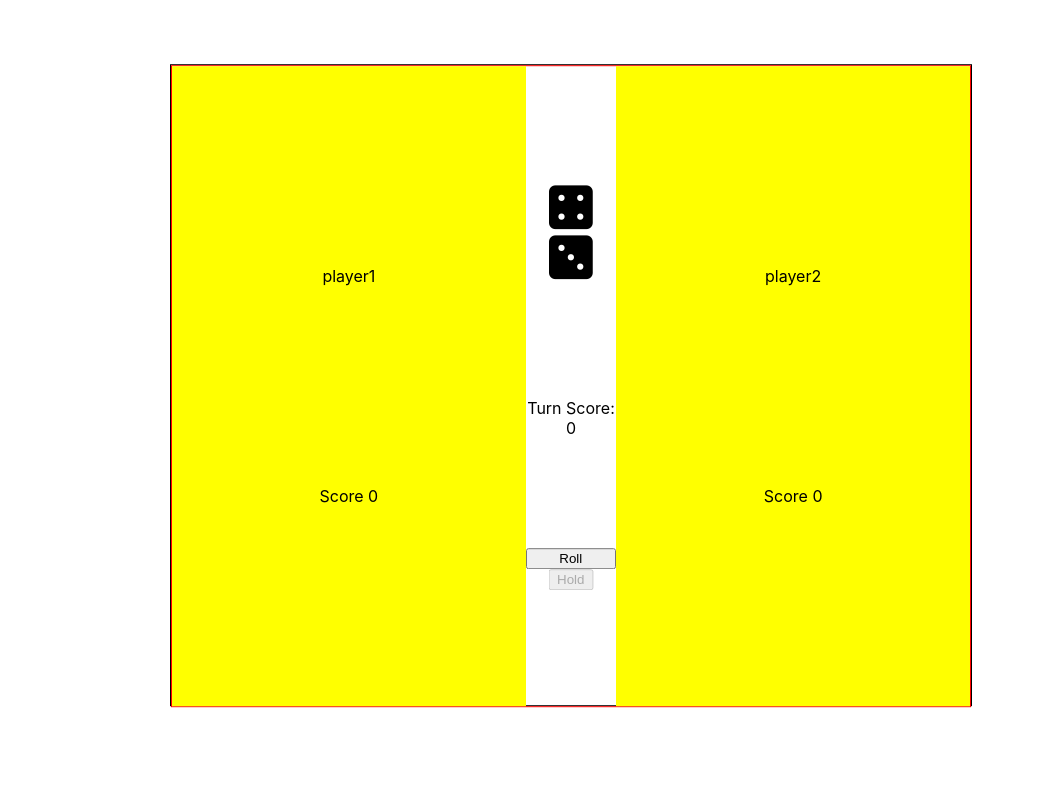
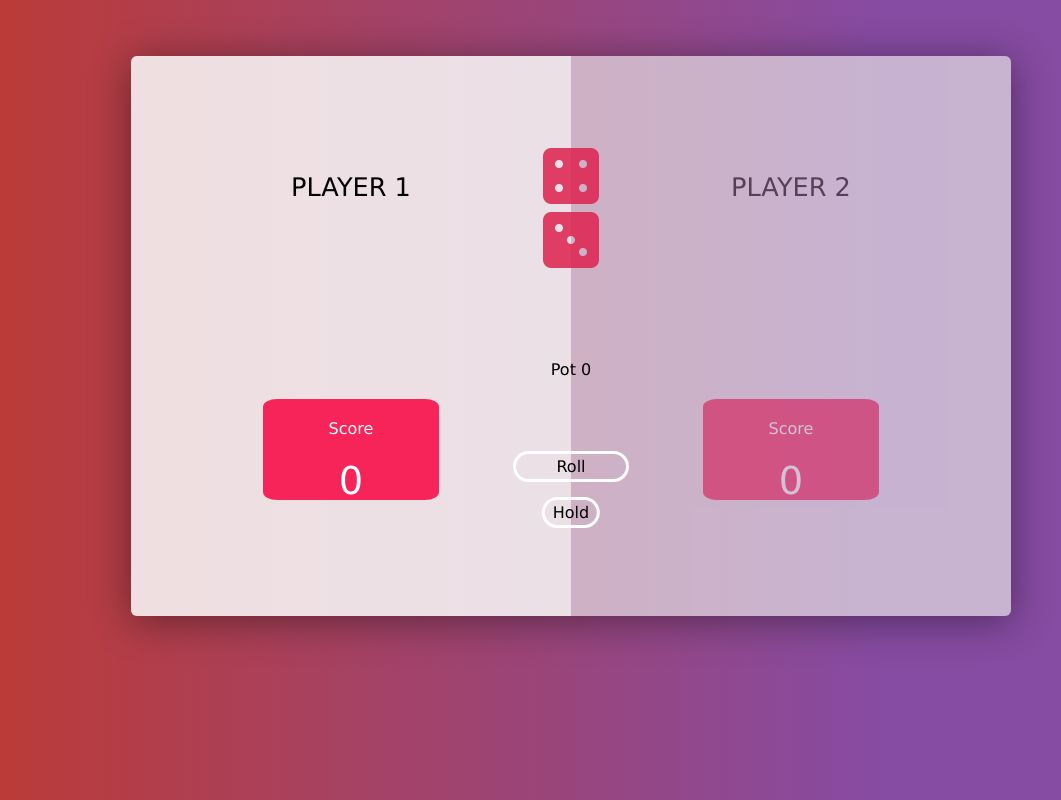
Before and after one commit to smansou/ReactDiceGame, a React (Create React App) app in the folder dice-wars/: page / in a window 1280 px wide. Shown: the whole page, without its empty margins (69-1130 px from the left). Built offline with nearby package versions, Linux system fonts and the light colour scheme.

Commit message:
styling and minor changes

```diff
--- a/dice-wars/src/App.css
+++ b/dice-wars/src/App.css
@@ -1,27 +1,31 @@
+
+*{
+  box-sizing: border-box;
+  padding: 0;
+  margin: 0;
+}
+body{
+  background-color: #bf3a30;
+background-image: linear-gradient(90deg, #bf3a30 0%, #864ba2 74%);
+font-family: Verdana, Geneva, Tahoma, sans-serif;
+}
 
 .App{
   display: flex;
-  width: 100vmin;
-  height: 80vmin;
+  width: 110vmin;
+  height: 70vmin;
   margin: 0 auto;
-  border: 1px solid black;
+  /* border: 1px solid black; */
   transform: translateY(10%);
+
 }
 
-/* .left-container{
-width: 40%;
-height: 100%;
-border: 1px solid green;
-} */
+
 .container{
 width: 100%;
 height: 100%;
-border: 1px solid red;
+/* border: 1px solid red; */
 text-align: center;
+
+
 }
-
-/* .right-container{
-width: 40%;
-height: 100%;
-border: 1px solid blue;
-} */
--- a/dice-wars/src/components/Die/Die.css
+++ b/dice-wars/src/components/Die/Die.css
@@ -1,5 +1,9 @@
 
 
 .die{
-    font-size: 50px;
+    font-size: 5vw;
+    color: rgba(222, 37, 80, 0.872);
+
+
+
 }
--- a/dice-wars/src/components/PlayerDash/PlayerDash.css
+++ b/dice-wars/src/components/PlayerDash/PlayerDash.css
@@ -2,4 +2,35 @@
     display: flex;
     flex-direction: column;
     justify-content: space-evenly;
+    align-items: center;
+
+
 }
+
+.player-name{
+
+    font-size: 2vw;
+    width: 60%;
+    height: 20%;
+    border-radius: 3%;
+
+
+}
+.player-score{
+    display:flex;
+    flex-direction: column;
+    justify-content: space-evenly;
+    padding: 10px;
+    background-color: #F62459 ;
+    width: 40%;
+    height: 18%;
+    border-radius: 8%;
+    color: white;
+}
+.player-score>p{
+    padding: 10px;
+}
+.score-num{
+    font-weight: 300;
+    font-size: 3vw;
+}
--- a/dice-wars/src/components/PlayerDash/PlayerDash.js
+++ b/dice-wars/src/components/PlayerDash/PlayerDash.js
@@ -9,9 +9,12 @@ class PlayerDash extends Component {
     }
     render() {
         return (
-            <div className={`player-info ${this.props.plClass}`}>
+            <div className={`player-info ${this.props.overlay} ${this.props.plClass}`}>
                 <div className='player-name'>{this.props.name}</div>
-                <div className='player-score'>Score {this.props.score}</div>
+                <div className='player-score'>
+                    <p>Score</p>
+                   <p className='score-num'> {this.props.score}</p>
+                    </div>
             </div>
         );
     }
--- a/dice-wars/src/components/RollArea/RollArea.css
+++ b/dice-wars/src/components/RollArea/RollArea.css
@@ -1,50 +1,97 @@
+
+button{
+    background: none;
+	color: inherit;
+	border: none;
+	padding: 0;
+	font: inherit;
+	cursor: pointer;
+	outline: inherit;
+    border: 3px solid white;
+    border-radius: 45px;
+
+}
+
 .play-area{
     height:100%;
     display: flex;
     justify-content: space-between;
+   background-color: rgba(204, 203, 203, 0.454);
+   box-shadow: 0px 5px 40px #0000006c;
+   border-radius: 6px;
+
+
+/* h-offset v-offset blur spread color */
+}
+
+
+.player1{
+    width: 50%;
+    background-color: rgba(255, 255, 255, 0.753);
+    /* opacity: 70%; */
+    border-top-left-radius: 6px;
+    border-bottom-left-radius: 6px;
 
 }
 
-.player1{
-    width: 50%;
-    background-color: yellow;
-}
 .player2{
     width: 50%;
-    background-color: yellow;
+    background-color: rgba(255, 255, 255, 0.753);
+    /* opacity: 50%; */
+    border-top-right-radius: 6px;
+    border-bottom-right-radius: 6px;
+
 }
 
+.overlay{
+    opacity: 50%;
+}
+/* .overlay2{
+    opacity: 100%;
+} */
+
+
+
 .dice-container{
-    width: 50%;
+    z-index: 3;
+    /* width: 50%; */
     display: flex;
     flex-direction: column;
 }
 .button-container{
+    height: 6vw;
     width: 100%;
     display: flex;
     flex-direction: column;
+    justify-content: space-between;
 }
 .turn-score{
+    z-index: 3;
     display: flex;
     flex-direction: column;
     width: 100%;
 }
 
 .rollBtn{
-    width: 90px;
+    z-index: 3;
+    width: 9vw;
+    height: 2.4vw;
+
 }
 .holdBtn{
-    width: 45px;
+    z-index: 3;
+    width: 4.5vw;
+    height: 2.4vw;
     transform: translateX(50%);
 }
 
 .middle-container{
-
+  width: 0%;
     display: flex;
     flex-direction: column;
     justify-content: space-evenly;
     align-items: center;
-
+    background-color: transparent;
 }
 .turn-and-btns{
     height: 30%;
--- a/dice-wars/src/components/RollArea/RollArea.js
+++ b/dice-wars/src/components/RollArea/RollArea.js
@@ -15,11 +15,15 @@ class RollArea extends React.Component {
             die1: "four",
             die2: "three",
             turnScore: 0,
+            namePL1: "PLAYER 1",
+            namePL2: "PLAYER 2",
             totalScorePL1: 0,
             totalScorePL2: 0,
             rolling: true,
             turn: 1,
-            winner: null
+            winner: null,
+            overlayPL1: null,
+            overlayPL2: 'overlay',
         }
     }
 
@@ -55,7 +59,10 @@ class RollArea extends React.Component {
         totalScorePL2: 0,
         rolling: true,
         turn: 1,
-        winner: null
+        winner: null,
+        overlayPL1: null,
+        overlayPL2: 'overlay',
+
     })
 
     }
@@ -69,19 +76,38 @@ class RollArea extends React.Component {
         alert("Player 1 wins");
         this.resetState();
     }
+    if(this.state.totalScorePL1==100){
+        alert("Player 1 wins!");
+       this.resetState();
+    } else if(this.state.totalScorePL2==100){
+        alert("Player 2 wins");
+        this.resetState();
     }
+}
 
     handleHoldClick() {
         if (this.state.turn == 1) {
-            this.setState((prev) => ({ totalScorePL1: this.state.totalScorePL1 + prev.turnScore, turn: 2, turnScore: 0 }));
+            this.setState((prev) => ({
+                 totalScorePL1: this.state.totalScorePL1 + prev.turnScore,
+                  turn: 2, turnScore: 0 }));
 
         } else {
-            this.setState((prev) => ({ totalScorePL2: this.state.totalScorePL2 + prev.turnScore, turn: 1, turnScore: 0 }));
+            this.setState((prev) => ({
+                 totalScorePL2: this.state.totalScorePL2 + prev.turnScore,
+                  turn: 1, turnScore: 0 }));
 
 
         }
         this.setState({rolling:true})
+        this.toggleOverlay();
+
     }
+    toggleOverlay(){
+        this.state.overlayPL1 == null ?
+        this.setState({overlayPL1: "overlay" , overlayPL2: null }) :
+        this.setState({overlayPL2: "overlay" , overlayPL1: null })
+    }
+
 
     handleWin(winner){
         alert(`Player ${winner} Won`);
@@ -98,23 +124,25 @@ class RollArea extends React.Component {
 
     render() {
         return (
+
             <div className='play-area'>
-                <PlayerDash plClass={"player1"} name={'player1'} score={this.state.totalScorePL1} />
+                <PlayerDash overlay={`${this.state.overlayPL1}`} plClass={"player1"} name={this.state.namePL1} score={this.state.totalScorePL1} />
                <div className='middle-container'>
                 <div className='dice-container'>
                     <Die face={this.state.die1} />
                     <Die face={this.state.die2} />
                 </div>
                 <div className='turn-and-btns'>
-                <div className='turn-score'> Turn Score: {this.state.turnScore}</div>
+                <div className='turn-score'> Pot {this.state.turnScore}</div>
                 <div className='button-container'>
                     <button className=' rollBtn' onClick={() => { this.handleRollClick() }} >Roll</button>
                     <button className=' holdBtn' onClick={() => { this.handleHoldClick() }} disabled={this.state.rolling}>Hold</button>
                 </div>
                  </div>
             </div>
-                <PlayerDash plClass={"player2"} name={'player2'} score={this.state.totalScorePL2} />
+                <PlayerDash overlay={`${this.state.overlayPL2}`} plClass={"player2"} name={this.state.namePL2} score={this.state.totalScorePL2} />
             </div>
+
 
 
         );
```
